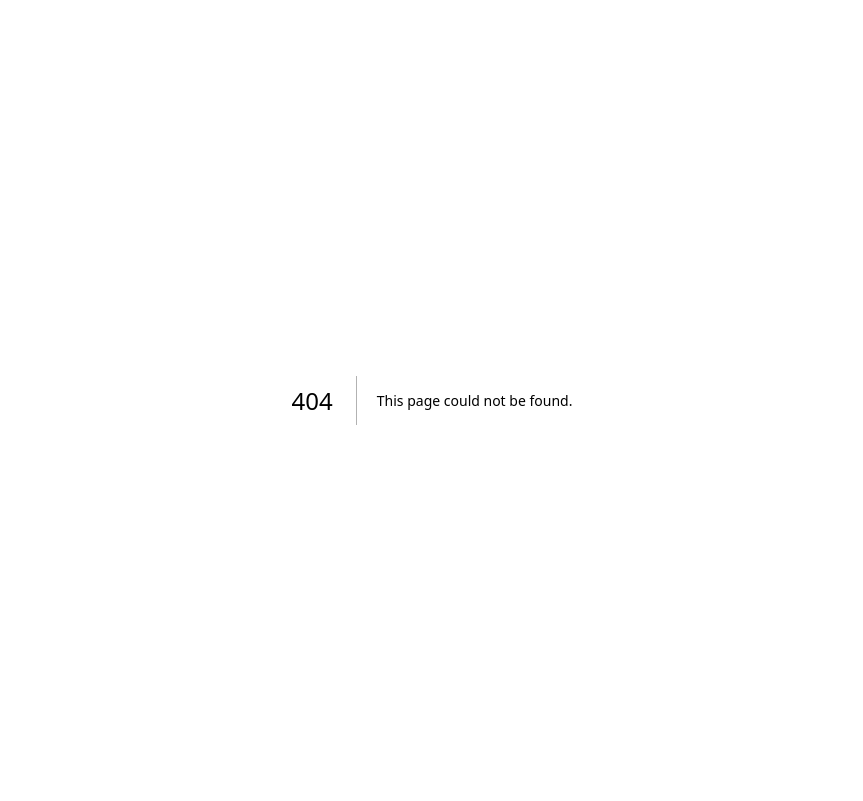
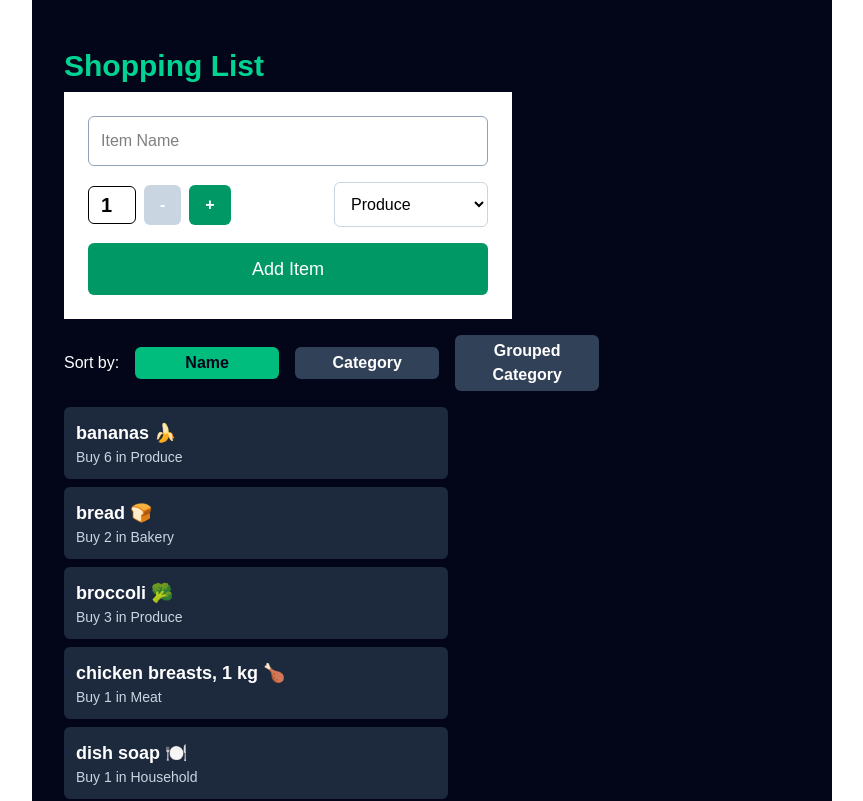
Before and after one commit to JGOFF125/Web-Dev, a Next.js app: page /week-7 in a window 1280 px wide. Before the commit this address had no page. Shown: the top 801 px of the page, without its empty margins (208-1071 px from the left). Built offline with nearby package versions, Linux system fonts and the light colour scheme.

Commit message:
Week 7 assignment

```diff
--- a/app/page.js
+++ b/app/page.js
@@ -32,6 +32,11 @@ export default function Home() {
             Week 6 Assignment
           </Link>
         </li>
+        <li>
+          <Link href="/week-7">
+            Week 7 Assignment
+          </Link>
+        </li>
       </ul>
     </main>
   );
--- /dev/null
+++ b/app/week-7/item-list.js
@@ -0,0 +1,87 @@
+"use client";
+
+import { useState } from "react";
+import Item from "./item";
+
+export default function ItemList({ items }) {
+  const [sortBy, setSortBy] = useState("name");
+
+  // Copy the items prop first so sort() never changes the parent's state
+  const sortedItems = [...items].sort((a, b) => {
+    if (sortBy === "name") {
+      return a.name.localeCompare(b.name);
+    }
+    if (sortBy === "category") {
+      return a.category.localeCompare(b.category);
+    }
+    return 0;
+  });
+
+  // Builds new arrays for each category, so the prop is never touched
+  const groupedItems = sortedItems.reduce((groups, item) => {
+    if (!groups[item.category]) {
+      groups[item.category] = [];
+    }
+    groups[item.category].push(item);
+    return groups;
+  }, {});
+
+  const buttonStyle = (value) =>
+    `p-1 m-2 w-36 rounded-md font-semibold ${
+      sortBy === value
+        ? "bg-emerald-500 text-slate-950"
+        : "bg-slate-700 text-white hover:bg-slate-600"
+    }`;
+
+  return (
+    <div>
+      <div className="flex items-center m-2 text-white">
+        <span className="mr-2">Sort by:</span>
+        <button onClick={() => setSortBy("name")} className={buttonStyle("name")}>
+          Name
+        </button>
+        <button onClick={() => setSortBy("category")} className={buttonStyle("category")}>
+          Category
+        </button>
+        <button onClick={() => setSortBy("grouped")} className={buttonStyle("grouped")}>
+          Grouped Category
+        </button>
+      </div>
+
+      {sortBy === "grouped" ? (
+        Object.keys(groupedItems)
+          .sort()
+          .map((category) => (
+            <div key={category}>
+              <h2 className="text-xl font-bold text-emerald-400 capitalize m-2">
+                {category}
+              </h2>
+              <ul>
+                {[...groupedItems[category]]
+                  .sort((a, b) => a.name.localeCompare(b.name))
+                  .map((item) => (
+                    <Item
+                      key={item.id}
+                      name={item.name}
+                      quantity={item.quantity}
+                      category={item.category}
+                    />
+                  ))}
+              </ul>
+            </div>
+          ))
+      ) : (
+        <ul>
+          {sortedItems.map((item) => (
+            <Item
+              key={item.id}
+              name={item.name}
+              quantity={item.quantity}
+              category={item.category}
+            />
+          ))}
+        </ul>
+      )}
+    </div>
+  );
+}
--- /dev/null
+++ b/app/week-7/item.js
@@ -0,0 +1,10 @@
+export default function Item({ name, quantity, category }) {
+  return (
+    <li className="p-3 m-2 bg-slate-800 rounded-md max-w-sm">
+      <p className="text-lg font-semibold text-white">{name}</p>
+      <p className="text-sm text-slate-300">
+        Buy {quantity} in <span className="capitalize">{category}</span>
+      </p>
+    </li>
+  );
+}
--- /dev/null
+++ b/app/week-7/items.json
@@ -0,0 +1,74 @@
+[
+  {
+    "id": "1h2GJKH12gkHG31h1H",
+    "name": "milk, 4 L 🥛",
+    "quantity": 1,
+    "category": "dairy"
+  },
+  {
+    "id": "2KJH3k2j3H1k2J3K1H",
+    "name": "bread 🍞",
+    "quantity": 2,
+    "category": "bakery"
+  },
+  {
+    "id": "3h2KJH3k2j3H1k2J3",
+    "name": "eggs, dozen 🥚",
+    "quantity": 2,
+    "category": "dairy"
+  },
+  {
+    "id": "4k2J3K1H2GJKH12gk",
+    "name": "bananas 🍌",
+    "quantity": 6,
+    "category": "produce"
+  },
+  {
+    "id": "5H1h1H2KJH3k2j3H",
+    "name": "broccoli 🥦",
+    "quantity": 3,
+    "category": "produce"
+  },
+  {
+    "id": "6H1k2J3K1H2GJKH1",
+    "name": "chicken breasts, 1 kg 🍗",
+    "quantity": 1,
+    "category": "meat"
+  },
+  {
+    "id": "7gkHG31h1H2KJH3k",
+    "name": "pasta sauce 🍝",
+    "quantity": 3,
+    "category": "canned goods"
+  },
+  {
+    "id": "8j3H1k2J3K1H2GJK",
+    "name": "spaghetti, 454 g 🍝",
+    "quantity": 2,
+    "category": "dry goods"
+  },
+  {
+    "id": "9H12gkHG31h1H2KJ",
+    "name": "toilet paper, 12 pack 🧻",
+    "quantity": 1,
+    "category": "household"
+  },
+  {
+    "id": "10H3k2j3H1k2J3K1",
+    "name": "paper towels, 6 pack",
+    "quantity": 1,
+    "category": "household"
+  },
+  {
+    "id": "11k2J3K1H2GJKH12",
+    "name": "dish soap 🍽️",
+    "quantity": 1,
+    "category": "household"
+  },
+  {
+    "id": "12GJKH12gkHG31h1",
+    "name": "hand soap 🧼",
+    "quantity": 4,
+    "category": "household"
+  }
+]
--- /dev/null
+++ b/app/week-7/new-item.js
@@ -0,0 +1,104 @@
+"use client";
+
+import { useState } from "react";
+
+export default function NewItem({ onAddItem }) {
+  const [name, setName] = useState("");
+  const [quantity, setQuantity] = useState(1);
+  const [category, setCategory] = useState("produce");
+
+  // Stops the quantity from going above 20
+  const increment = () => {
+    if (quantity < 20) {
+      setQuantity(quantity + 1);
+    }
+  };
+
+  // Stops the quantity from going below 1
+  const decrement = () => {
+    if (quantity > 1) {
+      setQuantity(quantity - 1);
+    }
+  };
+
+  const handleSubmit = (event) => {
+    event.preventDefault();
+
+    // Random string id so each new item gets a unique key in the list
+    const item = {
+      id: Math.random().toString(36).substring(2, 11),
+      name,
+      quantity,
+      category,
+    };
+
+    // Send the item up to page.js instead of showing an alert
+    onAddItem(item);
+
+    setName("");
+    setQuantity(1);
+    setCategory("produce");
+  };
+
+  return (
+    <form onSubmit={handleSubmit} className="w-full max-w-md bg-white p-6">
+      <input
+        type="text"
+        value={name}
+        onChange={(event) => setName(event.target.value)}
+        required
+        placeholder="Item Name"
+        className="w-full rounded-md border border-slate-400 p-3 text-black"
+      />
+
+      <div className="my-4 flex items-center justify-between">
+        <div className="flex items-center gap-2">
+          <span className="w-12 rounded-md border border-black px-3 py-1 text-xl font-bold text-black">
+            {quantity}
+          </span>
+          <button
+            type="button"
+            onClick={decrement}
+            disabled={quantity === 1}
+            className="rounded-md bg-emerald-600 px-4 py-2 font-bold text-white hover:bg-emerald-700 disabled:bg-slate-300"
+          >
+            -
+          </button>
+          <button
+            type="button"
+            onClick={increment}
+            disabled={quantity === 20}
+            className="rounded-md bg-emerald-600 px-4 py-2 font-bold text-white hover:bg-emerald-700 disabled:bg-slate-300"
+          >
+            +
+          </button>
+        </div>
+
+        <select
+          value={category}
+          onChange={(event) => setCategory(event.target.value)}
+          className="rounded-md border border-slate-300 p-3 text-black"
+        >
+          <option value="produce">Produce</option>
+          <option value="dairy">Dairy</option>
+          <option value="bakery">Bakery</option>
+          <option value="meat">Meat</option>
+          <option value="frozen foods">Frozen Foods</option>
+          <option value="canned goods">Canned Goods</option>
+          <option value="dry goods">Dry Goods</option>
+          <option value="beverages">Beverages</option>
+          <option value="snacks">Snacks</option>
+          <option value="household">Household</option>
+          <option value="other">Other</option>
+        </select>
+      </div>
+
+      <button
+        type="submit"
+        className="w-full rounded-md bg-emerald-600 p-3 text-lg text-white hover:bg-emerald-700"
+      >
+        Add Item
+      </button>
+    </form>
+  );
+}
--- /dev/null
+++ b/app/week-7/page.js
@@ -0,0 +1,26 @@
+"use client";
+
+import { useState } from "react";
+import NewItem from "./new-item";
+import ItemList from "./item-list";
+import itemsData from "./items.json";
+
+export default function Page() {
+  // The list now lives here so both components can use it
+  const [items, setItems] = useState(itemsData);
+
+  // Adds the new item to a copy of the list instead of changing the old one
+  const handleAddItem = (newItem) => {
+    setItems((prevItems) => [...prevItems, newItem]);
+  };
+
+  return (
+    <main className="min-h-screen bg-slate-950 p-4">
+      <h1 className="text-3xl font-bold text-emerald-400 m-2">Shopping List</h1>
+      <div className="m-2">
+        <NewItem onAddItem={handleAddItem} />
+      </div>
+      <ItemList items={items} />
+    </main>
+  );
+}
```
